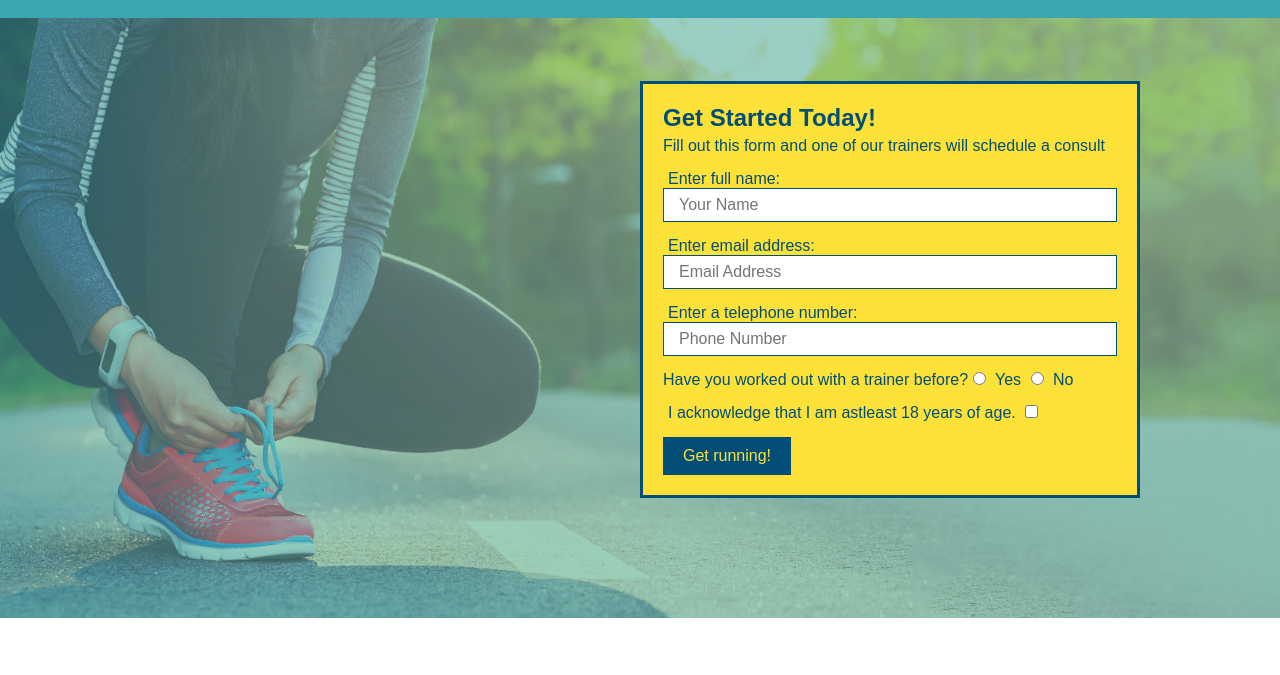
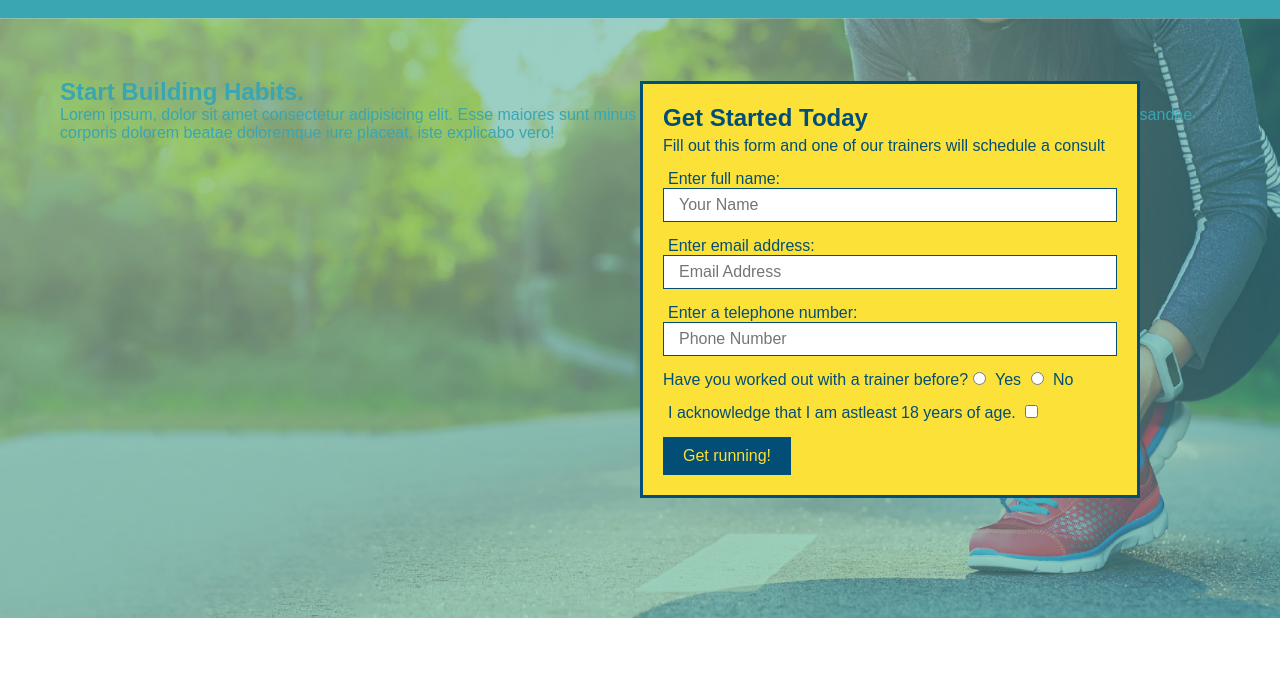
Before and after one commit to sophiehomer/run-buddy, a plain HTML site: page index.html in a window 1280 px wide. Shown: the part 64-739 px from the top of the page. Drawn offline with Linux system fonts and the light colour scheme.

Commit message:
add content to hero, replace image

```diff
--- a/assets/css/style.css
+++ b/assets/css/style.css
@@ -42,7 +42,9 @@ header nav ul li a {
     font-weight: lighter;
     font-size: 22px;
 }
+/* header styles end */
 
+/* footer styles start */
 footer {
     background: #fce138;
     width: 100%;
@@ -65,20 +67,21 @@ footer div {
 footer a {
     color: #024e76;
 }
+/* end footer styles */
 
+/* style all section tags */
 section {
     padding: 60px;
 }
 
 /* Hero Style Start */
 .hero {
-    background-image: url("../images/hero-bg.jpeg");
+    background-image: url("../images/hero-bg.jpg");
     height: 600px;
     background-size: cover;
     background-position: center;
     position: relative;
 }
-/* Hero Styles End */
 
 .hero-form {
     border: 3px solid #024e76;
@@ -121,6 +124,8 @@ section {
     padding: 10px 20px;
     font-size: 16px;
 }
+/* Hero Styles End */
+
 
 .intro {
     text-align:center;
@@ -163,6 +168,7 @@ section {
     font-size: 38px;
 }
 
+/* section title styles start */
 .section-title {
     font-size: 55px;
     color:#024e76;
@@ -179,6 +185,7 @@ section {
 .secondary-border {
     border-color:#39a6b2
 }
+/* section title styles end */
 
 .trainers {
     text-align: center;
--- a/index.html
+++ b/index.html
@@ -15,11 +15,8 @@
                 </a>
             </h1>
             <nav>
-                <!-- Unordered list element -->
                 <ul>
-                    <!-- List item element -->
                     <li>
-                        <!-- Anchor Element -->
                         <a href="#what-we-do">What We Do</a>
                     </li>
                     <li>
@@ -34,13 +31,20 @@
                 </ul>
             </nav>
         </header>
+        <!-- end navigation -->
 
-        <!-- hero section -->
+        <!-- hero/jumbotron section -->
         <section class="hero">
+            <div class="hero-cta">
+                <h2>Start Building Habits.</h2>
+                <p>
+                    Lorem ipsum, dolor sit amet consectetur adipisicing elit. Esse maiores sunt minus enim possimus inventore ipsam natus, aliquam consequatur dicta recusandae corporis dolorem beatae doloremque iure placeat, iste explicabo vero!
+                </p>
+            </div>
+
             <div class="hero-form">
-                <h3>Get Started Today!</h3>
+                <h3>Get Started Today</h3>
                 <p>Fill out this form and one of our trainers will schedule a consult</p>
-                <!-- Add from element -->
                 <form>
                     <label for="name">Enter full name:</label>
                     <input type="text" placeholder="Your Name" name="name" id="name" class="form-input"/>
@@ -67,7 +71,7 @@
                 </form>
             </div>
         </section>
-        <!-- end hero -->
+        <!-- end header -->
 
         <!-- "what we do" section -->
         <section id="what-we-do" class="intro">
```
Also changed, not shown: assets/images/hero-bg.jpeg (deleted), assets/images/hero-bg.jpg (added).
